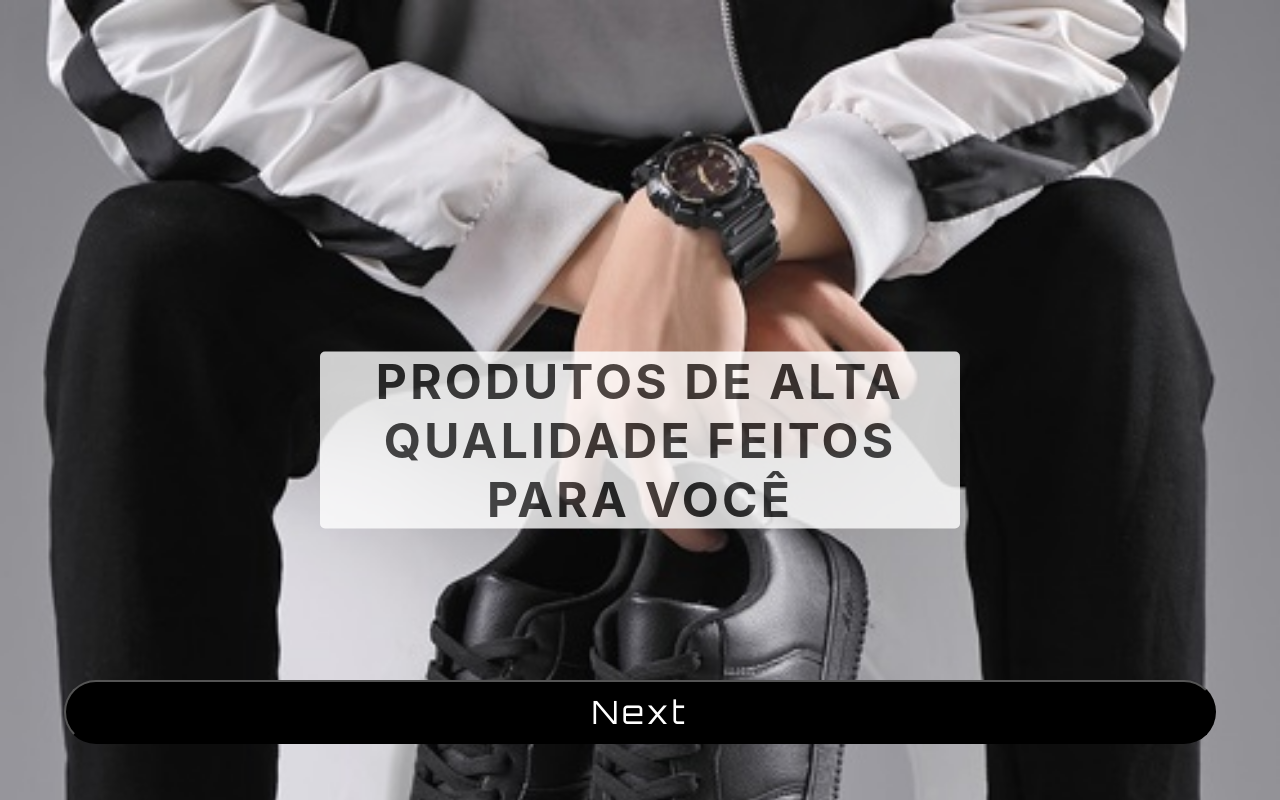
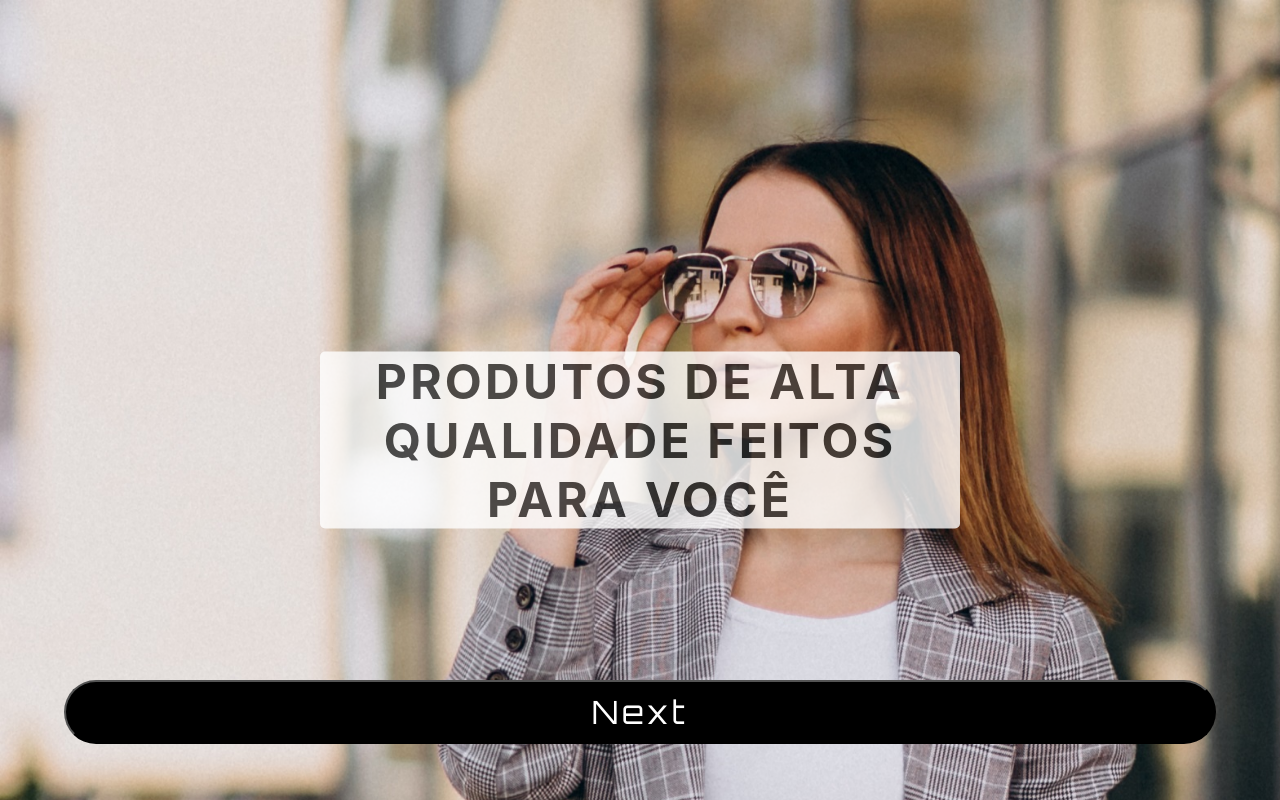
Before and after one commit to jean-campelo/projeto14-vest-store-front, a React (Create React App) app: page / in a window 1280 px wide. Built offline with nearby package versions, Linux system fonts and the light colour scheme.

Commit message:
Modificar Imagem da Página Inicial

```diff
--- a/src/components/LoagindPage.js
+++ b/src/components/LoagindPage.js
@@ -1,11 +1,11 @@
 import { Link } from "react-router-dom";
-import ImageHome from "./../assets/home-img.jpg";
+import ImageHomeMobile from "./../assets/woman-home-mobile.jpg";
 import styled from "styled-components";
 
 export default function Home() {
   return (
     <Background>
-      <Image src={ImageHome} alt="logo" />
+      <Image src={ImageHomeMobile} alt="logo" />
       <Text>Produtos de alta qualidade feitos para você</Text>
       <Link to="/sign-up">
         <Button>Next</Button>
@@ -18,6 +18,7 @@ const Image = styled.img`
   position: fixed;
   top: 0;
   left: 0;
+  object-fit: cover;
   width: 100%;
   animation: fadeIn 1s ease-in-out;
 
```
Also changed, not shown: src/assets/woman-home-mobile.jpg (added).
